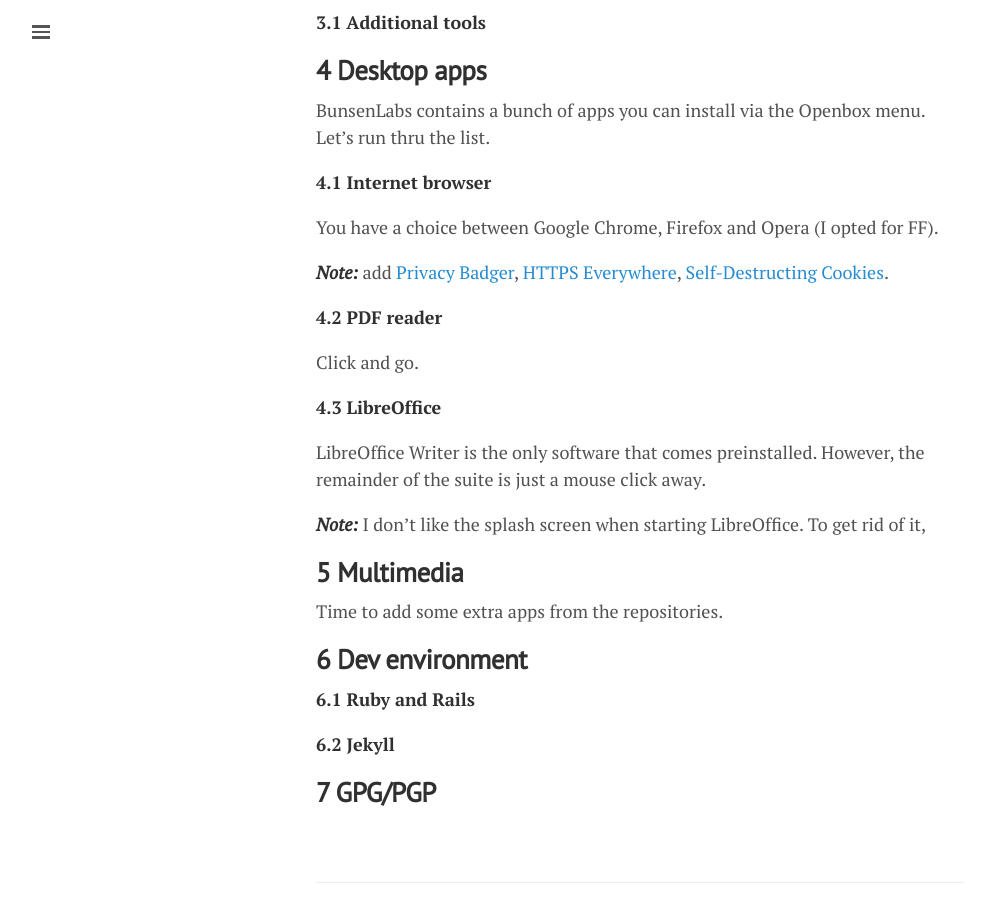
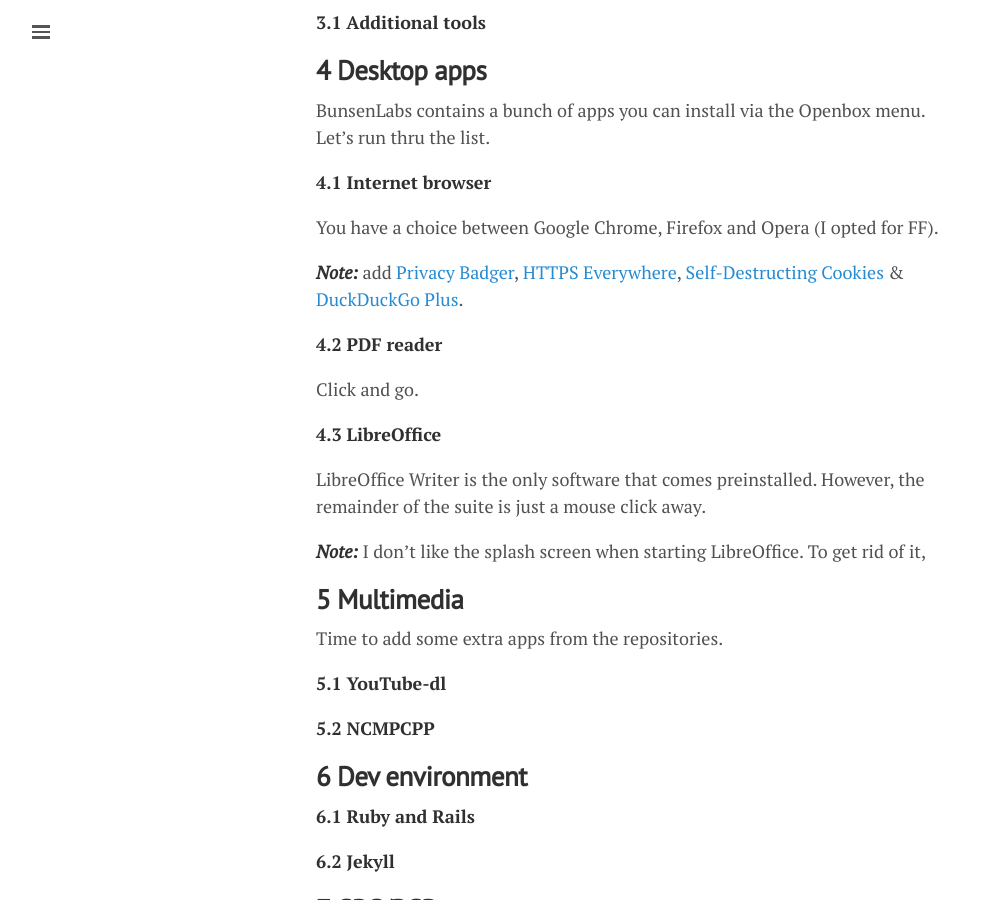
Before and after one commit to lgeurts/lgeurts.github.io, a Jekyll site: the page built from _posts/2017-07-11-bunsenlabs-linux-setup-notes-for dell-inspiron-6000.md, in a window 1280 px wide and 900 px high, scrolled down 2132 px. Shown: the whole window, without its empty margins (0-995 px from the left). Built offline with Jekyll 4.4.1, drawn with Linux system fonts in a browser that asks for light colours; nearby versions of some CDN libraries; comment, search, counter and statistics services are not loaded.

Commit message:
Update 2017-07-11-bunsenlabs-linux-setup-notes-for dell-inspiron-6000.md

```diff
--- a/_posts/2017-07-11-bunsenlabs-linux-setup-notes-for dell-inspiron-6000.md
+++ b/_posts/2017-07-11-bunsenlabs-linux-setup-notes-for dell-inspiron-6000.md
@@ -54,7 +54,7 @@
 
 You have a choice between Google Chrome, Firefox and Opera (I opted for FF).
 
-***Note:*** add [Privacy Badger](https://www.eff.org/privacybadger), [HTTPS Everywhere](https://www.eff.org/https-everywhere), [Self-Destructing Cookies](https://addons.mozilla.org/en-US/firefox/addon/self-destructing-cookies/).
+***Note:*** add [Privacy Badger](https://www.eff.org/privacybadger), [HTTPS Everywhere](https://www.eff.org/https-everywhere), [Self-Destructing Cookies](https://addons.mozilla.org/en-US/firefox/addon/self-destructing-cookies/) & [DuckDuckGo Plus](https://addons.mozilla.org/en-US/firefox/addon/duckduckgo-for-firefox/).
 
 **4.2 PDF reader**
 
@@ -71,6 +71,10 @@
 
 Time to add some extra apps from the repositories.
 
+**5.1 YouTube-dl**
+
+**5.2 NCMPCPP**
+
 **6 Dev environment**
 ---------------------
 
```
